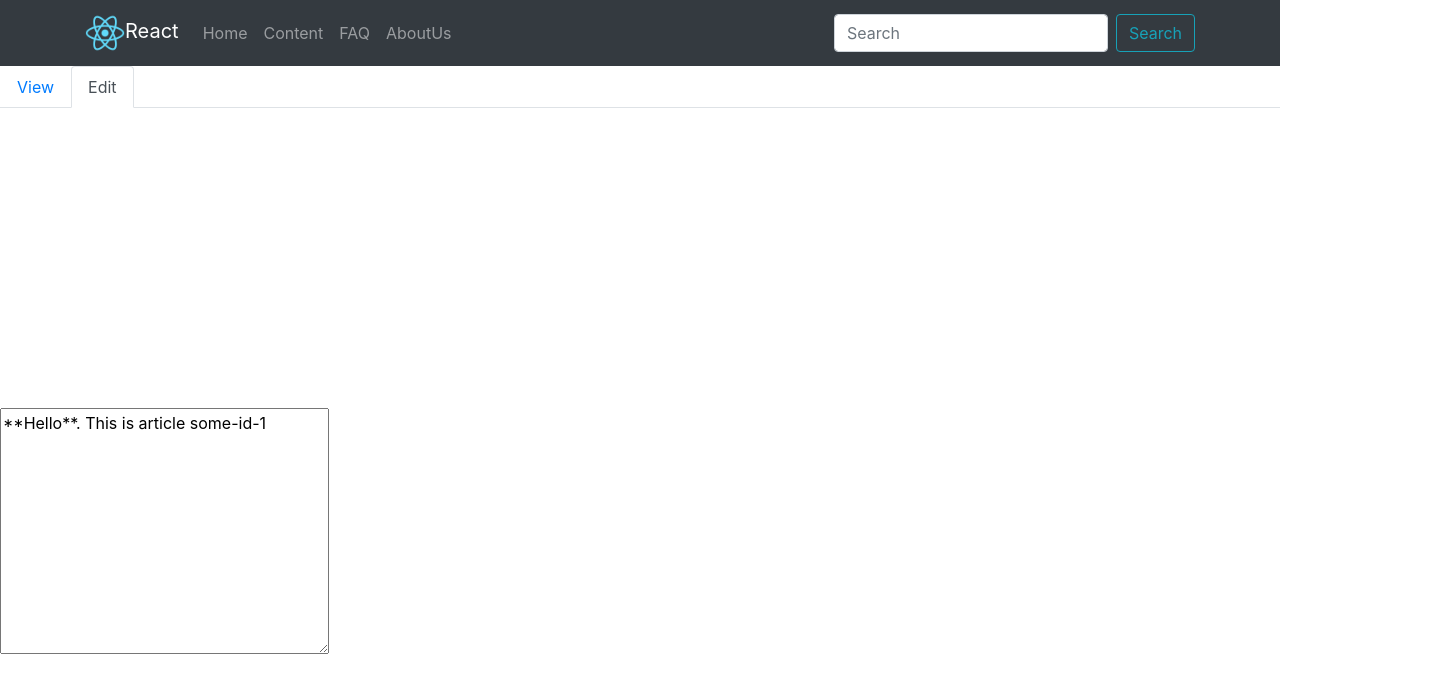
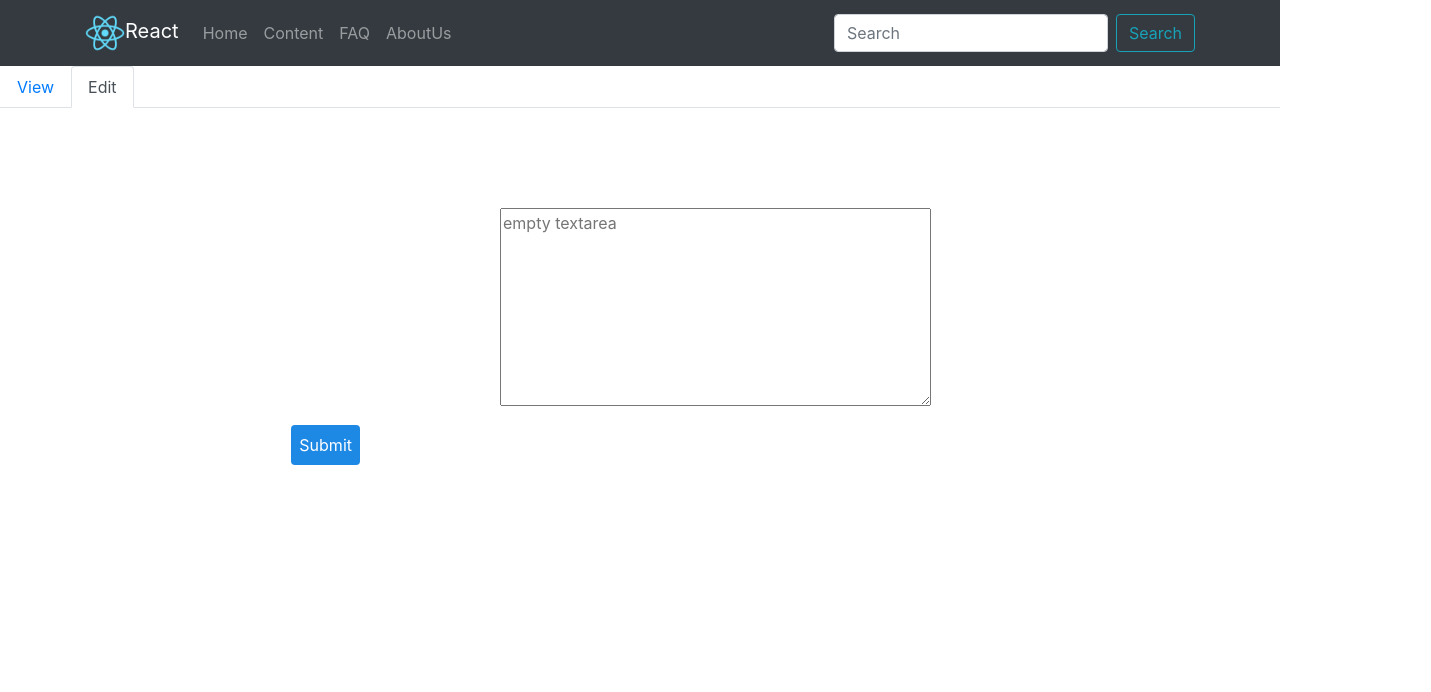
Before and after one commit to shpaksasha/FAQ, a React (Create React App) app: page /faq/article/some-id-1 in a window 1280 px wide. Both pictures are taken after a click on the tab "Edit". Shown: the top 692 px of the page, 1431 px wide, since content can reach past the window. Built offline with nearby package versions, Linux system fonts and the light colour scheme.

Commit message:
page article change

```diff
--- a/src/components/Article/article.js
+++ b/src/components/Article/article.js
@@ -4,6 +4,7 @@ import {Tab, Tabs} from "react-bootstrap";
 import {Container, TextareaAutosize, CircularProgress} from "@material-ui/core";
 import Markdown from 'react-textarea-markdown';
 import ReactMarkdown from "react-markdown";
+
 
 const useStyles = makeStyles(theme => ({
     root: {
@@ -14,7 +15,7 @@ const useStyles = makeStyles(theme => ({
         backgroundColor: 'theme.palette.background.paper'
     },
     area: {
-        margin: '300px auto'
+        margin: '100px 500px'
     },
     loading: {
         display: 'flex',
@@ -23,7 +24,18 @@ const useStyles = makeStyles(theme => ({
         justifyContent: 'center',
         alignItems: 'center',
         marginTop: '350px',
-    }
+    },
+   submit:{
+        border:'none',
+       backgroundColor: '#1e88e5',
+       color: '#ffffff',
+       padding:'8px',
+       borderRadius: '4px',
+       position:'absolute',
+       display:'inline',
+       top:'425px',
+       right:'920px'
+   }
 }));
 
 
@@ -31,49 +43,62 @@ const Article = (props) => {
 
     const classes = useStyles();
     const [key, setKey] = useState('view');
-    const [article, setArticle] = useState();
+    // const [article, setArticle] = useState();
+const [area, setArea] = useState('');
+const [text, setText]= useState('yt');
+
+    // function downloadArticle(id) {
+    //     // const newItem = setArticle.map((value)=>{
+    //     //     return <ReactMarkdown source={value} escapeHtml={false}/>
+    //     // });
+    //     return "**Hello**. This is article" + id;
+    // }
+
+    // function fetchArticle() {
+    //     const id = props.match.params.id;
+    //     const article = downloadArticle(id);
+    //     setArticle(article)
+    // }
+
+    // useEffect(() => {
+    //     fetchArticle()
+    // }, [setArticle]);
+
+    const addText =(event) =>{
+setText([
+    ...text,
+
+    setArea(event.target.value)
+
+])};
 
 
-    function downloadArticle(id) {
-        // const newItem = setArticle.map((value)=>{
-        //     return <ReactMarkdown source={value} escapeHtml={false}/>
-        // });
-        return "**Hello**. This is article " + id;
-    }
-
-    function fetchArticle() {
-        const id = props.match.params.id;
-        const article = downloadArticle(id);
-        setArticle(article)
-    }
-
-    useEffect(() => {
-        fetchArticle()
-    }, [setArticle]);
-
-
-    function onTextChange(event) {
-        setArticle(event.target.value);
-    }
+    // function onTextChange(event) {
+    //         setArea(event.target.value);
+    // }
 
         return (
             <Tabs id="controlled-tab-example" activeKey={key} onSelect={k => setKey(k)}>
                 <Tab eventKey="view" title="View">
                     <Container maxWidth='md' component='div' fixed className={classes.root}>
-                        {article}
+                        {setText}
                     </Container>
                 </Tab>
                 <Tab eventKey="edit" title="Edit">
                     <TextareaAutosize
-                        cols='30'
-                        rows='10'
+                        cols='40'
+                        rows='8'
                         aria-label="empty textarea"
-                        placeholder="Empty"
-                        value={article}
-                        onChange={event => onTextChange(event)}
+                        placeholder="empty textarea"
+                        value={area}
+                        onChange={event => setArea(event.target.value)}
                         className={classes.area}
                     />
-                    {/*<Markdown textarea={true} Width={[0,100]} value={article} placeholder="Empty" onChange={event => onTextChange(event)} className={classes.area}/>*/}
+
+                    <input type='submit'
+                           onClick={addText}
+                           className={classes.submit}
+                           />
                 </Tab>
             </Tabs>
         );
```
